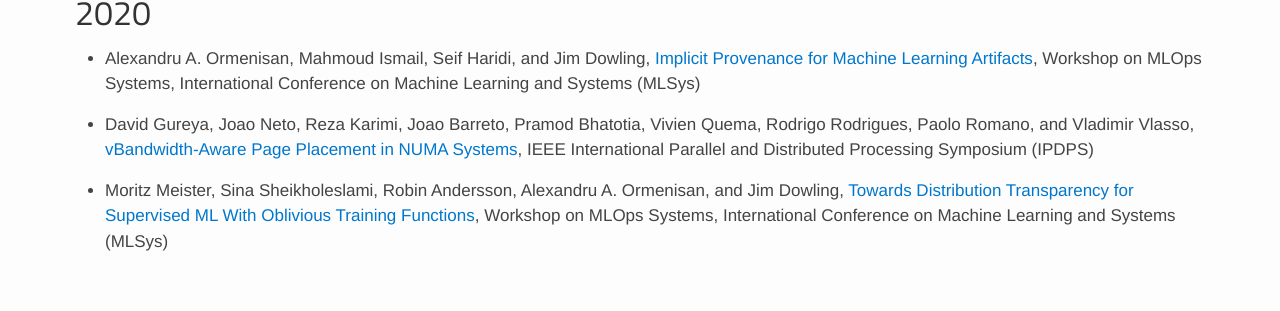
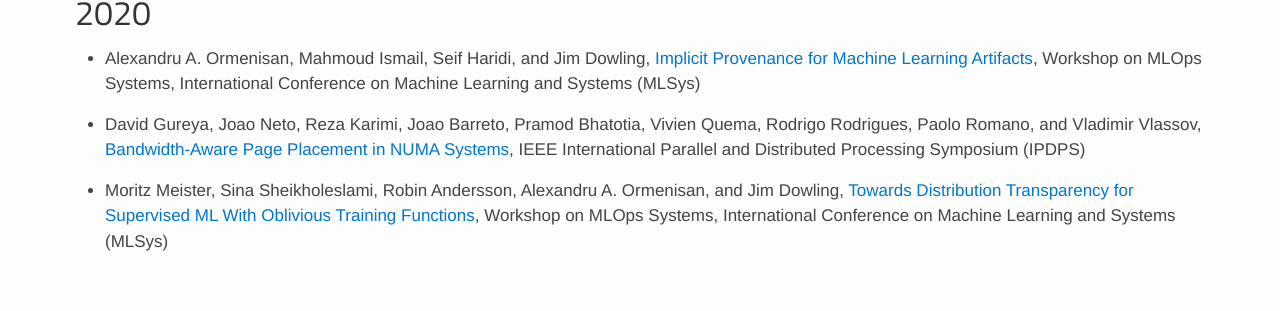
Before and after one commit to dcatkth/dcatkth.github.io, a Jekyll site: the page built from publication.md, in a window 1280 px wide and 900 px high, scrolled down 307 px. Shown: the part 145-456 px from the top of the window. Built offline with Jekyll 4.4.1, drawn with Linux system fonts in a browser that asks for light colours.

Commit message:
new papers

```diff
--- a/publication.md
+++ b/publication.md
@@ -10,7 +10,7 @@ permalink: /publication/
 ## 2020
 * Alexandru A. Ormenisan, Mahmoud Ismail, Seif Haridi, and Jim Dowling, [Implicit Provenance for Machine Learning Artifacts](/papers/provenance_mlsys20.pdf), Workshop on MLOps Systems, International Conference on Machine Learning and Systems (MLSys)
 
-* David Gureya, Joao Neto, Reza Karimi, Joao Barreto, Pramod Bhatotia, Vivien Quema, Rodrigo Rodrigues, Paolo Romano, and Vladimir Vlasso, [vBandwidth-Aware Page Placement in NUMA Systems](/papers/2020_bwap_preprint.pdf), IEEE International Parallel and Distributed Processing Symposium (IPDPS)
+* David Gureya, Joao Neto, Reza Karimi, Joao Barreto, Pramod Bhatotia, Vivien Quema, Rodrigo Rodrigues, Paolo Romano, and Vladimir Vlassov, [Bandwidth-Aware Page Placement in NUMA Systems](/papers/2020_bwap_preprint.pdf), IEEE International Parallel and Distributed Processing Symposium (IPDPS)
 
 * Moritz Meister, Sina Sheikholeslami, Robin Andersson, Alexandru A. Ormenisan, and Jim Dowling, [Towards Distribution Transparency for Supervised ML With Oblivious Training Functions](/papers/oblivious-training_mlsys20.pdf), Workshop on MLOps Systems, International Conference on Machine Learning and Systems (MLSys)
 
```
